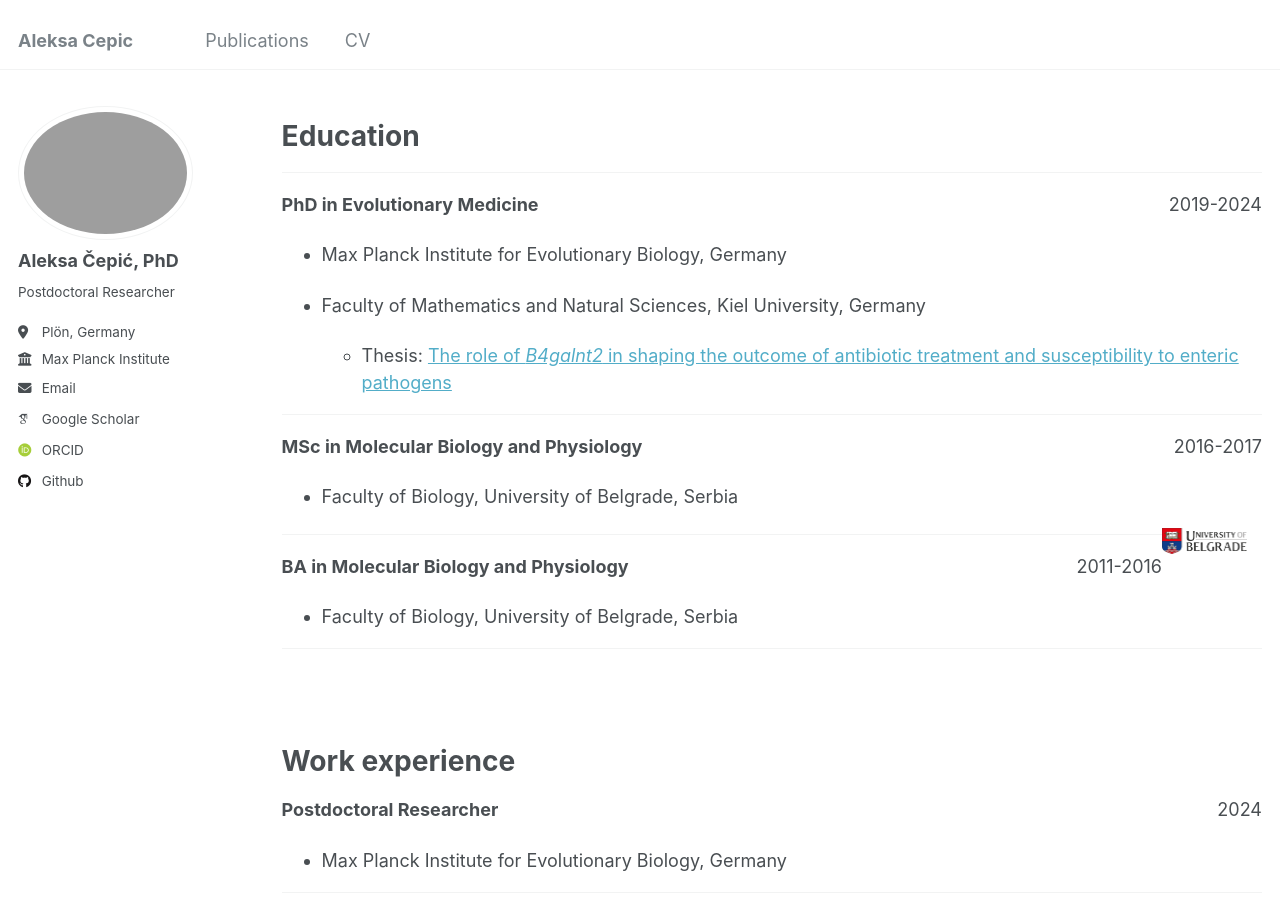
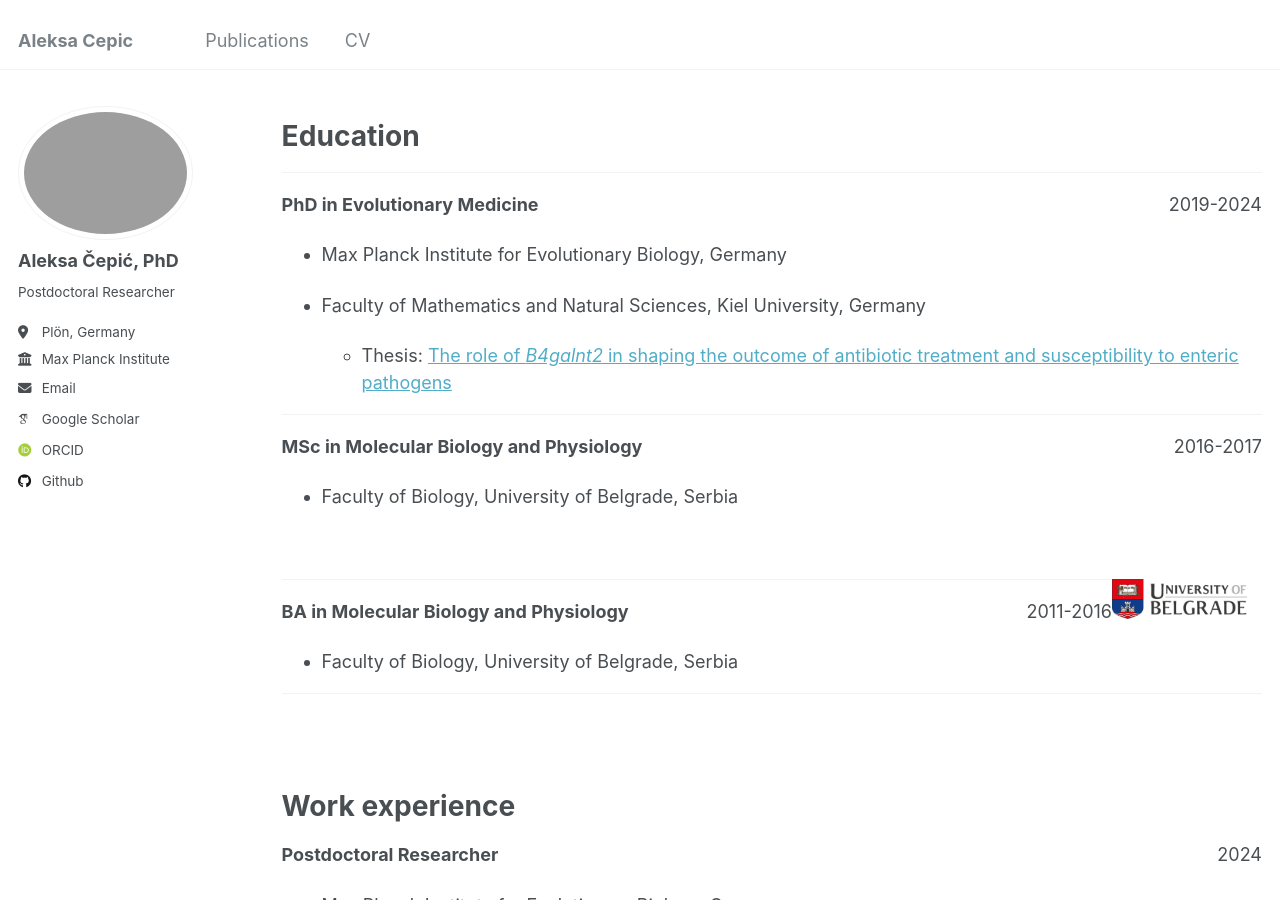
Before and after one commit to cepic-a/cepic-a.github.io, a Jekyll site: the page built from _pages/cv.md, in a window 1280 px wide and 900 px high. Built offline with Jekyll 4.4.1, drawn with Linux system fonts in a browser that asks for light colours; some web fonts are replaced.

Commit message:
Update cv.md

```diff
--- a/_pages/cv.md
+++ b/_pages/cv.md
@@ -36,7 +36,9 @@ Education
 
   - Faculty of Biology, University of Belgrade, Serbia
 
-<img align="right" src="../images/belgrade_uni.png" width="100px" style="padding-right: 15px">
+<br/>
+
+<img align="right" src="../images/belgrade_uni.png" width="150px" style="padding-right: 15px">
 
  <hr>
 
```
